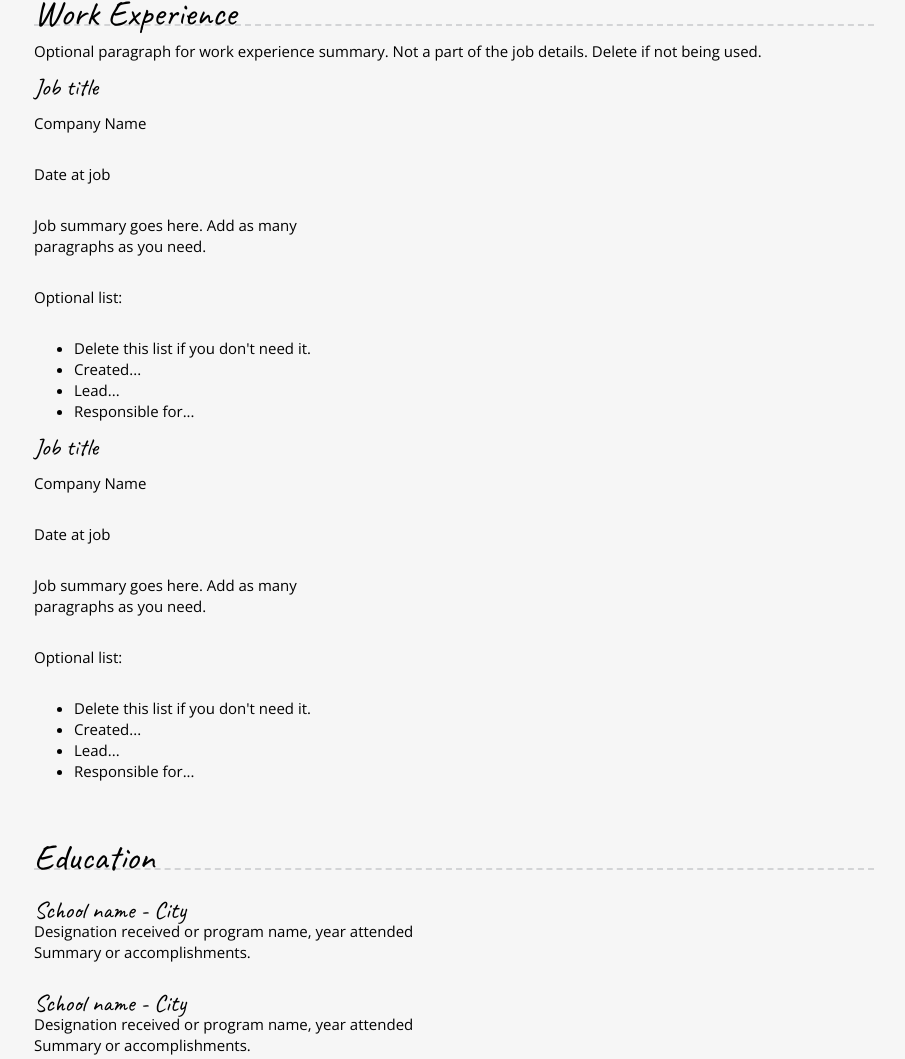
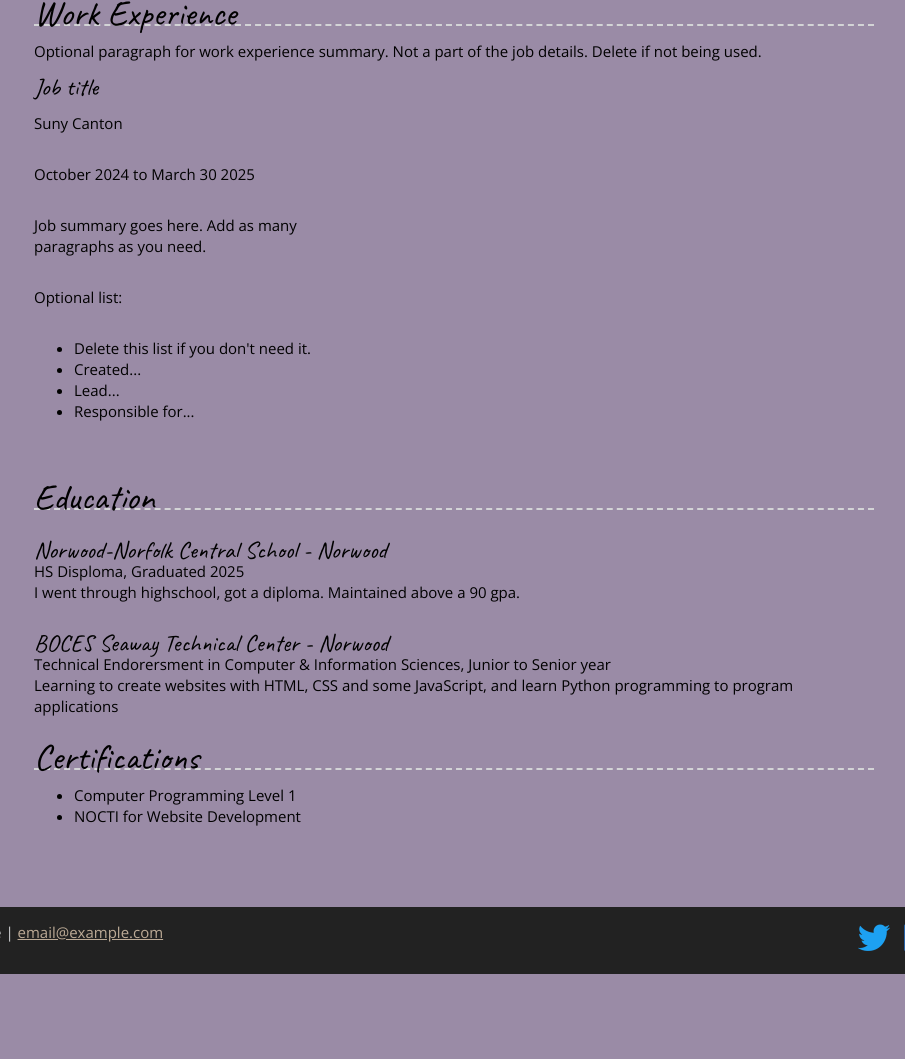
Before and after one commit to EvaD856/evaPortfolio, a plain HTML site: page resume.html in a window 1280 px wide. Shown: the part 1556-2615 px from the top of the page, without its empty margins (186-1091 px from the left). After the commit the page ends 2530 px from the top, so only its background shows below. Drawn offline with nearby package versions, Linux system fonts and the light colour scheme; a web font is replaced by a local one.

Commit message:
start to update to own liking

```diff
--- a/css/styles.css
+++ b/css/styles.css
@@ -6,6 +6,7 @@ Sandy beige #bcaa96
 Dark gray #222222
 Light gray #d3d4d6
 Off-white #f6f6f6
+
 
 SITE FONTS
 Caveat
@@ -21,14 +22,22 @@ Open Sans
     font-style: normal;
     font-variation-settings:
         "wdth" 100;
-*/
+
+Delius
+    font-family: "Delius", cursive;
+    font-weight: 400;
+    font-style: normal;
+
+
+
+
 
 /* GLOBAL STYLES
 ----------------------------*/
 
 /* IMPORT FONTS --------------------- */
 @import url('https://fonts.googleapis.com/css2?family=Caveat:wght@400..700&family=Open+Sans:ital,wght@0,300..800;1,300..800&display=swap');
-
+@import url('https://fonts.googleapis.com/css2?family=Delius&display=swap');
 /*
 https://www.paulirish.com/2012/box-sizing-border-box-ftw/
 */
@@ -46,7 +55,7 @@ html,body {
 }
 
 body {
-    background: #f6f6f6;
+    background: rgb(154, 139, 166);
     margin: 0;
     font-family: 'Open Sans', sans-serif;
     font-size: 1.5rem;
@@ -62,6 +71,7 @@ h1, h2, h3 {
 h1{
     font-size:7rem;
     line-height: 0.85;
+    font-family: "Delius";
 }
 
 h2{
--- a/resume.html
+++ b/resume.html
@@ -93,22 +93,8 @@
     <!-- To add more items, copy this whole <section></section> block -->
     <section class="work-item">
       <h3>Job title</h3>
-      <p>Company Name</p>
-      <p>Date at job</p>
-      <p>Job summary goes here. Add as many paragraphs as you need.</p>
-      <p>Optional list:</p>
-      <ul>
-        <li>Delete this list if you don't need it.</li>
-        <li>Created...</li>
-        <li>Lead...</li>
-        <li>Responsible for...</li>
-      </ul>
-    </section>
-
-    <section class ="work-item">
-      <h3>Job title</h3>
-      <p>Company Name</p>
-      <p>Date at job</p>
+      <p>Suny Canton</p>
+      <p>October 2024 to March 30 2025</p>
       <p>Job summary goes here. Add as many paragraphs as you need.</p>
       <p>Optional list:</p>
       <ul>
@@ -129,15 +115,15 @@
 
     <!-- To add more items, copy this whole <section></section> block -->
     <section class = "education-item">
-    <h3>School name - City</h3>
-    <p>Designation received or program name, year attended</p>
-    <p>Summary or accomplishments.</p>
+    <h3>Norwood-Norfolk Central School - Norwood</h3>
+    <p>HS Disploma, Graduated 2025</p>
+    <p>I went through highschool, got a diploma. Maintained above a 90 gpa.</p>
     </section>
 
     <section class = "education-item">
-    <h3>School name - City</h3>
-    <p>Designation received or program name, year attended</p>
-    <p>Summary or accomplishments.</p>
+    <h3>BOCES Seaway Technical Center - Norwood</h3>
+    <p>Technical Endorersment in Computer & Information Sciences, Junior to Senior year</p>
+    <p>Learning to create websites with HTML, CSS and some JavaScript, and learn Python programming to program applications</p>
     </section>
 
     <section>
@@ -147,6 +133,7 @@
     <section>
     <ul>
     <li>Computer Programming Level 1</li>
+    <li>NOCTI for Website Development</li>
     </ul>
 
     <!-- End content edits here. -->
```
